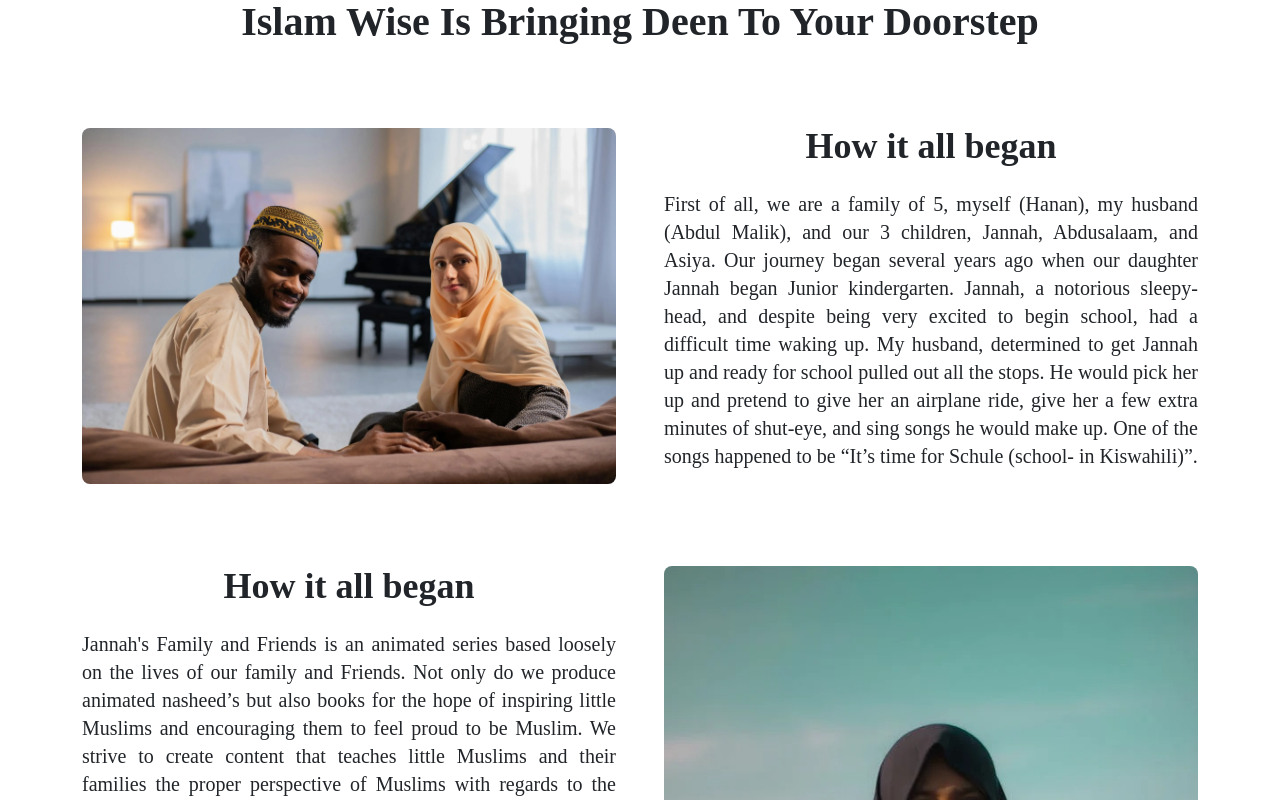
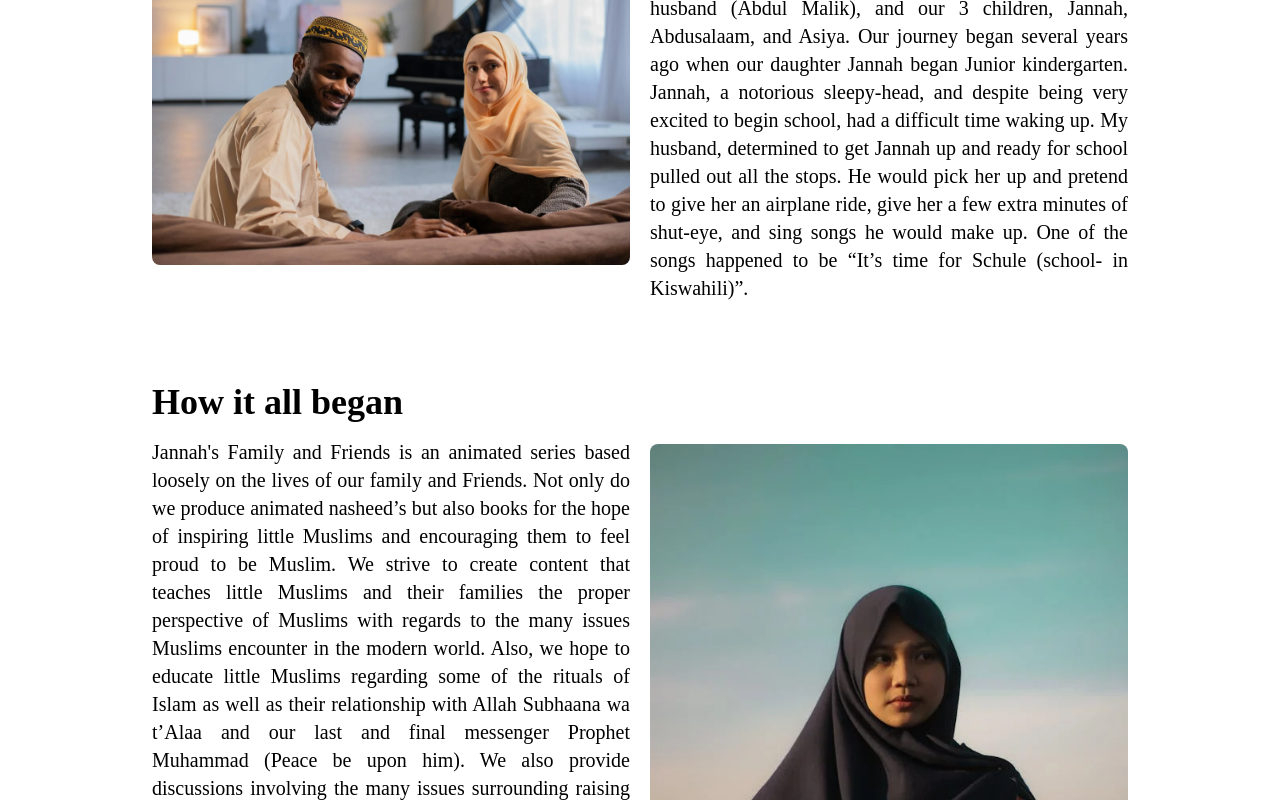
Before and after one commit to hertheyhermee/IslamWise, a React (Vite) app: page /about in a window 1280 px wide. Shown: the part 1260-2060 px from the top of the page. Built offline with nearby package versions, Linux system fonts and the light colour scheme; a web font is replaced by a local one.

Commit message:
newcommit

```diff
--- a/src/components/Navbar.jsx
+++ b/src/components/Navbar.jsx
@@ -1,6 +1,6 @@
 
 import { Link } from 'react-router-dom';
-import "bootstrap/dist/css/bootstrap.css";
+// import "bootstrap/dist/css/bootstrap.css";
 
 const Navbar = () => (
   // <nav className="navbar navbar-expand-lg navbar-light backg-primary position-fixed w-100" style={{zIndex: '999'}}>
--- a/src/pages/About/About.jsx
+++ b/src/pages/About/About.jsx
@@ -85,7 +85,7 @@
           </div>
         </div>
         {/* how it started */}
-        <div className="container">
+        <div className="container ">
           <h1
             className="text-center pt-20 font-semibold"
             data-aos="zoom-in" // Add AOS animation
@@ -93,7 +93,7 @@
             Islam Wise Is Bringing Deen To Your Doorstep
           </h1>
         </div>
-        <div className="container flex flex-col-reverse lg:flex-row my-20 gap-5">
+        <div className="container flex flex-col-reverse lg:flex-row my-20 gap-5 w-full mx-auto">
           <div
             className="w-full lg:w-1/2 flex items-center justify-center"
             data-aos="fade-left" // Add AOS animation
@@ -121,7 +121,7 @@
             </p>
           </div>
         </div>
-        <div className="container flex flex-col-reverse lg:flex-row my-20 gap-5">
+        <div className="container flex flex-col-reverse lg:flex-row my-20 gap-5 w-full mx-auto">
           <div
             className="w-full lg:w-1/2"
             data-aos="fade-right" // Add AOS animation
@@ -162,26 +162,25 @@
           >
             <img src={hijab} alt="" className="rounded-lg" />
           </div>
-
         </div>
         <div className="container my-5">
-        <h2 className="text-center font-semibold text-4xl">Our Mission</h2>
-        <div className="">
-        <p className="text-justify md:text-center text-base md:text-lg lg:text-xl ">
-          As a brand, we are more than just a single feature or application.
-          From prayer times, qibla, content to streaming, our features have
-          distinct propositions that add value to Muslim life. Since 2010, we
-          have pioneered the Muslim tech scene and built a digital home where
-          Muslims belong, whoever and wherever they are. Our pioneering platform
-          nurtures and enriches everyday experiences by collaborating with
-          trailblazing Muslims to champion and discover the latest trends,
-          moments, and ideas. We are diverse a bunch of individuals of different
-          nationalities across geographic regions. We are part of the Muslim
-          community and are committed to the cause of progressing Muslim life.
-        </p>
+          <h2 className="text-center font-semibold text-4xl">Our Mission</h2>
+          {/* <div className=" w-full mx-10">
+            <p className="text-justify md:text-center text-base md:text-lg lg:text-xl ">
+              As a brand, we are more than just a single feature or application.
+              From prayer times, qibla, content to streaming, our features have
+              distinct propositions that add value to Muslim life. Since 2010,
+              we have pioneered the Muslim tech scene and built a digital home
+              where Muslims belong, whoever and wherever they are. Our
+              pioneering platform nurtures and enriches everyday experiences by
+              collaborating with trailblazing Muslims to champion and discover
+              the latest trends, moments, and ideas. We are diverse a bunch of
+              individuals of different nationalities across geographic regions.
+              We are part of the Muslim community and are committed to the cause
+              of progressing Muslim life.
+            </p>
+          </div> */}
         </div>
-        </div>
-
       </div>
       {/* footer */}
       <div className="container mx-auto w-4/5 md:w-full py-16 px-4 grid lg:grid-cols-3 gap-8 text-gray-700">
```
